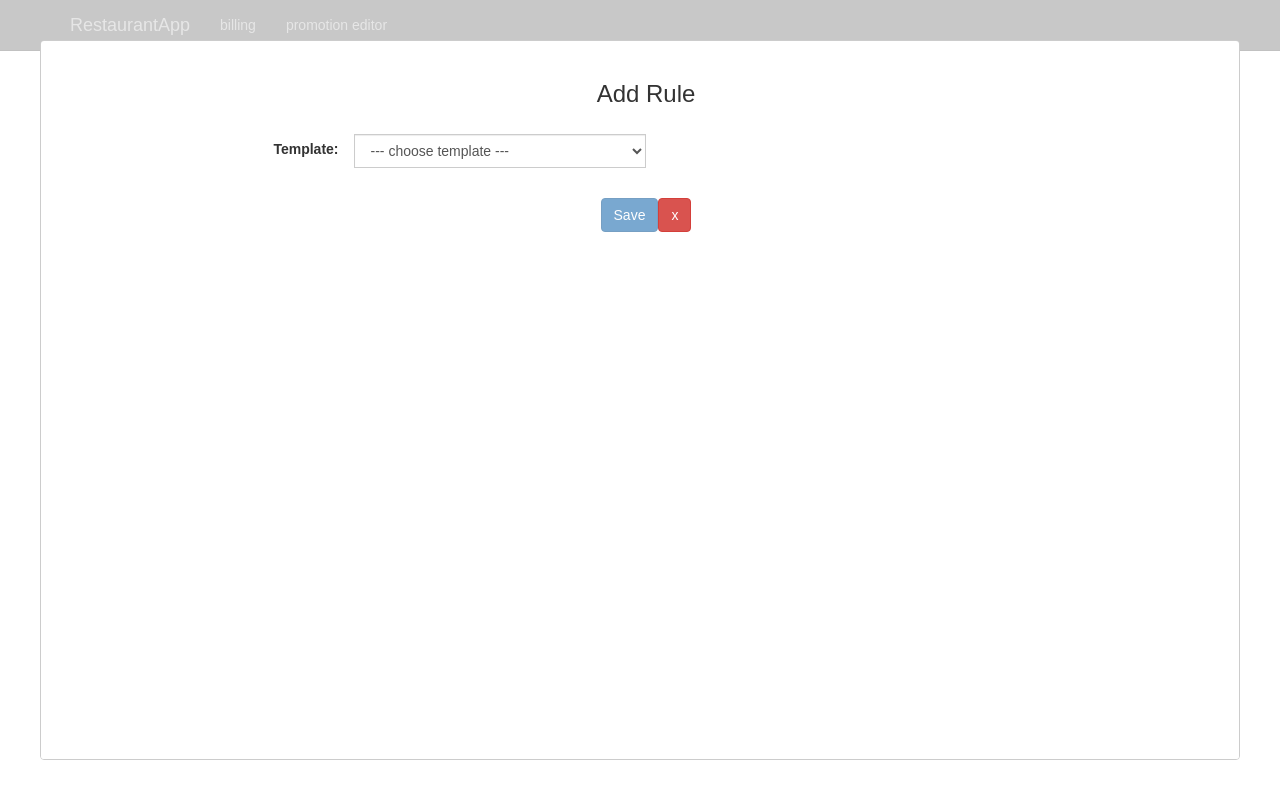
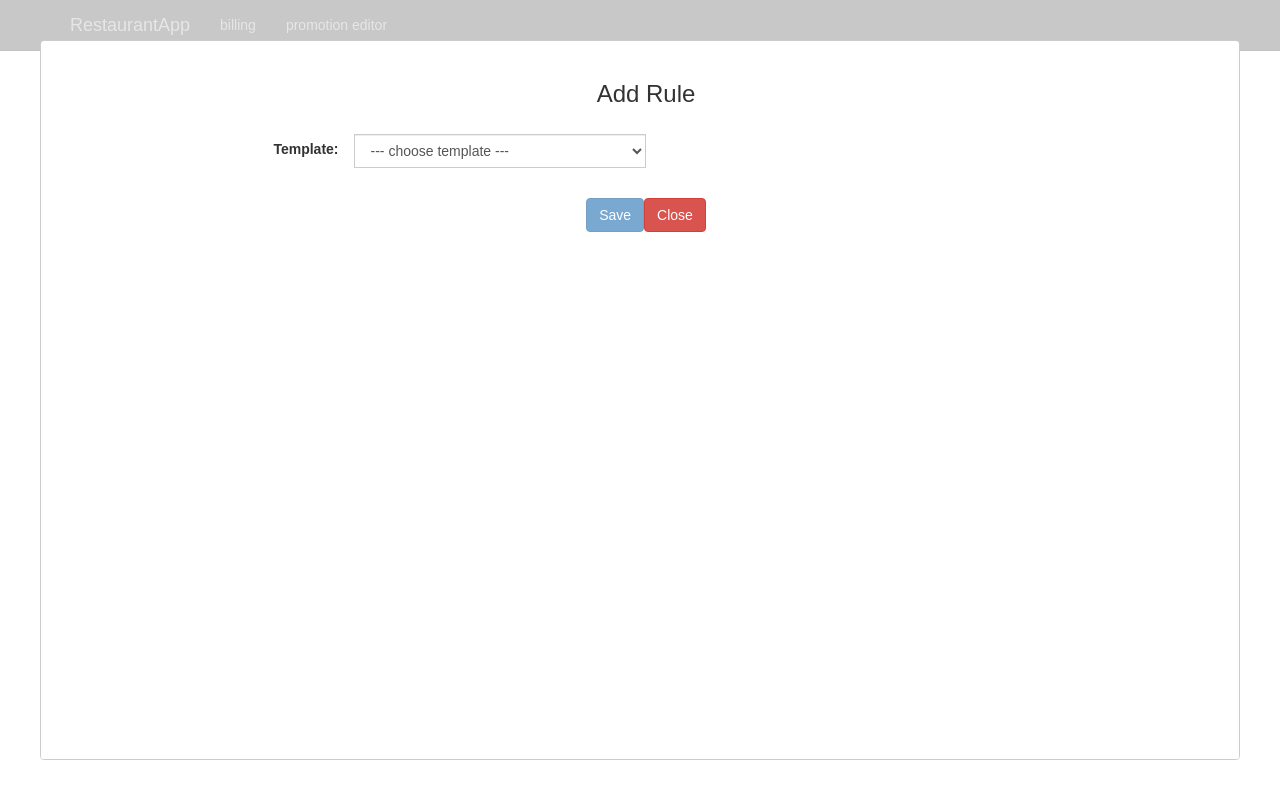
Before and after one commit to kawin-k/react-restaurant, a React (Create React App) app: page /edit in a window 1280 px wide. Both pictures are taken after a click on the button "Add Rule". Shown: the top 796 px of the page. Built offline with nearby package versions, Linux system fonts and the light colour scheme.

Commit message:
fix collapsible header

```diff
--- a/src/components/AddRuleModal.js
+++ b/src/components/AddRuleModal.js
@@ -226,7 +226,7 @@ export default class AddRuleModal extends Component {
               <div className="form-group text-center">
                 <button
                   className="btn btn-primary" type="submit" disabled={this.state.templateID < 1 }>Save</button>
-                <button className="btn btn-danger" onClick={this.props.handleCloseAddRuleModal}>x</button>
+                <button className="btn btn-danger" onClick={this.props.handleCloseAddRuleModal}>Close</button>
               </div>
             </form>
           </div>
--- a/src/components/EditRuleModal.js
+++ b/src/components/EditRuleModal.js
@@ -245,7 +245,7 @@ export default class EditRuleModal extends Component {
               {this.displayTemplate(this.props.editPromotion['templateID'], this.props.editPromotion)}
               <div className="form-group text-center">
                 <button className="btn btn-primary" type="submit">Save</button>
-                <button className="btn btn-danger" onClick={this.props.handleCloseEditRuleModal}>x</button>
+                <button className="btn btn-danger" onClick={this.props.handleCloseEditRuleModal}>Close</button>
               </div>
             </form>
           </div>
--- a/src/components/Header.js
+++ b/src/components/Header.js
@@ -8,11 +8,16 @@ export default class Header extends Component {
           <nav className="navbar navbar-inverse navbar-fixed-top">
             <div className="container">
               <div className="navbar-header">
+                <button type="button" class="navbar-toggle" data-toggle="collapse" data-target="#myNavbar">
+                  <span class="icon-bar"></span>
+                  <span class="icon-bar"></span>
+                  <span class="icon-bar"></span>
+                </button>
                 <span className="navbar-brand">
                   RestaurantApp
                 </span>
               </div>
-              <div className="collapse navbar-collapse">
+              <div className="collapse navbar-collapse" id="myNavbar">
                 <ul className="nav navbar-nav">
                   <li><NavLink to="/" activeClassName="active" exact={true}>billing</NavLink></li>
                   <li><NavLink to="/edit" activeClassName="active">promotion editor</NavLink></li>
```
